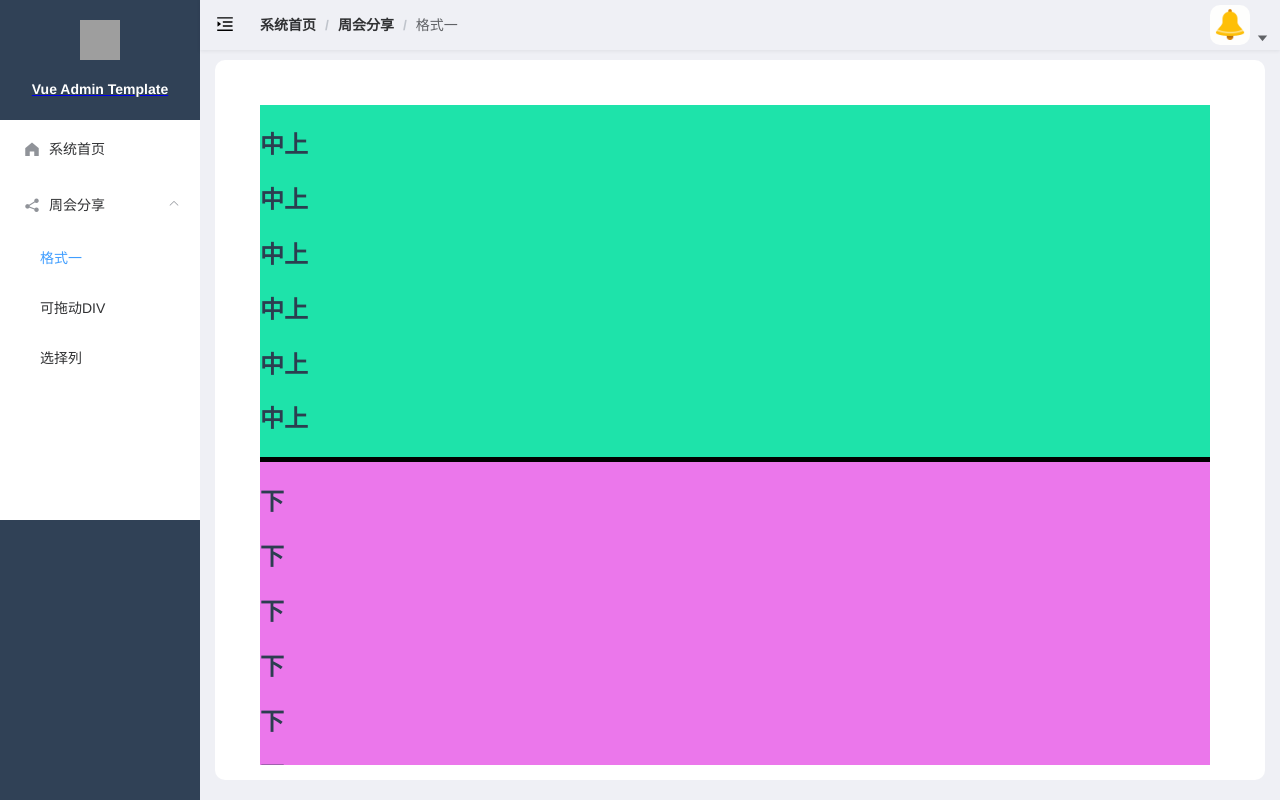
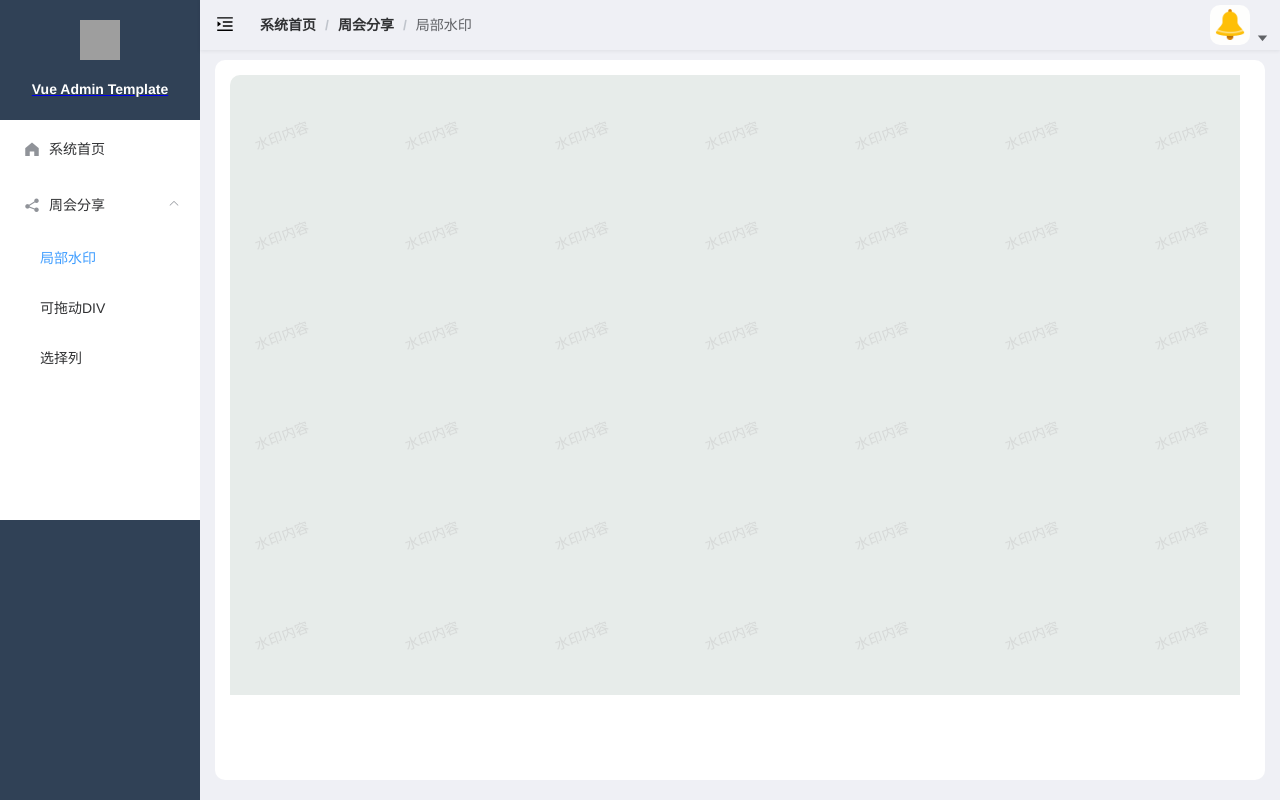
Before and after one commit to zhaoxin311/build-the-project, a Vue app: page /#/IShare/index.vue in a window 1280 px wide. Built offline with nearby package versions, Linux system fonts and the light colour scheme; grey boxes are pictures that could not be loaded.

Commit message:
局部水印

```diff
--- a/src/pages/IShare/chooseColumns.vue
+++ b/src/pages/IShare/chooseColumns.vue
@@ -5,7 +5,7 @@
     <el-input v-model="address1" placeholder="请输入地址" />
     <el-button type="primary" style="margin-right:20px;">搜索</el-button>
     <DropdownCheck ref="dropdownCheck" :data="dropdownList" :hide-on-click="false" @boolClick="dropdownClick" />
-    <el-button type="info" @click="dialogVisible = true" style="margin-left:20px;">打开弹窗</el-button>
+    <el-button type="info" style="margin-left:20px;" @click="dialogVisible = true">打开弹窗</el-button>
 
     <el-table :data="tableData" stripe style="width: 100%">
       <!-- <el-table-column prop="date" label="日期" width="180" /> -->
@@ -17,10 +17,10 @@
     <el-dialog v-dialogDrag title="提示：这是一个可以拖动的弹窗" :close-on-click-modal="false" :visible.sync="dialogVisible" width="50%">
       <!-- <span>这是一个可以拖动的弹窗</span> -->
       <el-table :data="tableData" stripe style="width: 100%">
-      <el-table-column v-if="date" prop="date" label="日期" />
-      <el-table-column v-if="name" prop="name" label="姓名" />
-      <el-table-column v-if="address" prop="address" label="地址" />
-    </el-table>
+        <el-table-column v-if="date" prop="date" label="日期" />
+        <el-table-column v-if="name" prop="name" label="姓名" />
+        <el-table-column v-if="address" prop="address" label="地址" />
+      </el-table>
       <span slot="footer" class="dialog-footer">
         <el-button @click="dialogVisible = false">取 消</el-button>
         <el-button type="primary" @click="dialogVisible = false">确 定</el-button>
--- a/src/pages/IShare/index.vue
+++ b/src/pages/IShare/index.vue
@@ -1,92 +1,28 @@
 <template>
-  <div class="all">
-
-    <!-- 两行上下拖动 -->
-    <div class="drag-main">
-      <div id="mainId" class="main">
-        <div id="topBoxId" class="topBox">
-          <h1> 中上</h1>
-          <h1> 中上</h1>
-          <h1> 中上</h1>
-          <h1> 中上</h1>
-          <h1> 中上</h1>
-          <h1> 中上</h1>
-          <h1> 中上</h1>
-          <h1> 中上</h1>
-          <h1> 中上</h1>
-          <h1> 中上</h1>
-        </div>
-        <div id="resizeId" class="r-resize" />
-        <div id="downBoxId" class="downBox">
-          <h2>下</h2>
-          <h2>下</h2>
-          <h2>下</h2>
-          <h2>下</h2>
-          <h2>下</h2>
-          <h2>下</h2>
-          <h2>下</h2>
-          <h2>下</h2>
-          <h2>下</h2>
-          <h2>下</h2>
-        </div>
-      </div>
-    </div>
+  <div ref="all" class="all">
+    <div class="drag-main" />
   </div>
 </template>
 <script>
-import { dragTwoRowDiv } from './daxiao'
+import WaterMark from '../js/waterMark'
 export default {
   data() {
     return {}
   },
   mounted() {
-    dragTwoRowDiv('mainId', 'topBoxId', 'resizeId', 'downBoxId')
+    WaterMark.set('水印内容', this.$refs.all)
   }
 }
 </script>
 <style lang="scss" scoped>
-/* 两横 */
-#mainId {
-  width: 100%;
-  height: 100%;
-  overflow: hidden;
-  position: relative;
-}
-#topBoxId {
-  height: 50%;
-  overflow: scroll;
-  overflow-x: hidden;
-}
-#resizeId {
-  height: 5px;
-  cursor: s-resize;
-}
-#downBoxId {
-  overflow: scroll;
-  overflow-x: hidden;
-  height: 50%;
-}
-// 辅助修饰
 .all {
-  height: 88vh;
+  height: 70vh;
   padding: 30px;
   list-style: none;
+  background: #e7ecea;
 }
 .drag-main {
   height: 100%;
   margin-bottom: 30px;
 }
-
-.main {
-  height: 300px;
-  .topBox {
-    background: #1ee3aa;
-  }
-  .r-resize {
-    background: #000;
-  }
-  .downBox {
-    background: #eb77eb;
-  }
-}
 </style>
--- a/src/pages/IShare/zuoyoushangxia.vue
+++ b/src/pages/IShare/zuoyoushangxia.vue
@@ -54,7 +54,7 @@
   </div>
 </template>
 <script>
-import { dragTwoColDiv, dragThreeColDiv, dragTwoRowDiv } from './daxiao'
+import { dragTwoColDiv, dragThreeColDiv, dragTwoRowDiv } from '../js/daxiao'
 export default {
   data() {
     return {}
--- /dev/null
+++ b/src/pages/js/waterMark.js
@@ -0,0 +1,69 @@
+'use strict'
+
+const watermark = {}
+
+/**
+ *
+ * @param {要设置的水印的内容} str
+ * @param {需要设置水印的容器} container
+ */
+const setWatermark = (str, container) => {
+  const id = '1.23452384164.123412415'
+
+  if (container === undefined) {
+    return
+  }
+
+  // 查看页面上有没有，如果有则删除
+  if (document.getElementById(id) !== null) {
+    const childelement = document.getElementById(id)
+    childelement.parentNode.removeChild(childelement)
+  }
+
+  var containerWidth = container.offsetWidth // 获取父容器宽
+  var containerHeight = container.offsetHeight // 获取父容器高
+  container.style.position = 'relative' // 设置布局为相对布局
+
+  // 创建canvas元素(先制作一块背景图)
+  const can = document.createElement('canvas')
+  can.width = 150 // 设置每一块的宽度
+  can.height = 100 // 高度
+  const cans = can.getContext('2d') // 获取canvas画布
+  cans.rotate(-20 * Math.PI / 180) // 逆时针旋转π/9
+  cans.font = '14px Vedana' // 设置字体
+  cans.fillStyle = 'rgba(200, 200, 200, 0.5)' // 设置字体的颜色
+  cans.textAlign = 'left' // 文本对齐方式
+  cans.textBaseline = 'Middle' // 文本基线
+  cans.fillText(str, 0, 4 * can.height / 5) // 绘制文字
+
+  // 创建一个div元素
+  const div = document.createElement('div')
+  div.id = id // 设置id
+  div.style.pointerEvents = 'none' // 取消所有事件
+  div.style.top = '0px'
+  div.style.left = '0px'
+  div.style.position = 'absolute'
+  div.style.zIndex = '1'
+  div.style.width = containerWidth + 'px'
+  div.style.height = containerHeight + 'px'
+  div.style.background = 'url(' + can.toDataURL('image/png') + ') left top repeat'
+  container.appendChild(div) // 追加到页面
+
+  return id
+}
+
+// 该方法只允许调用一次
+watermark.set = (str, container) => {
+  let id = setWatermark(str, container)
+  setInterval(() => {
+    if (document.getElementById(id) === null) {
+      id = setWatermark(str, container)
+    }
+  }, 500)
+  // 监听页面大小的变化
+  window.onresize = () => {
+    setWatermark(str, container)
+  }
+}
+
+export default watermark
--- a/src/router/index.js
+++ b/src/router/index.js
@@ -175,7 +175,7 @@
       {
         path: '/IShare/index.vue',
         component: () => import('../pages/IShare/index.vue'),
-        name: '格式一'
+        name: '局部水印'
       },
       {
         path: '/IShare/zuoyoushangxia.vue',
```
Also changed, not shown: src/pages/IShare/index1.vue (deleted, +0 -101 lines), src/pages/js/daxiao.js (renamed from src/pages/IShare/daxiao.js).
